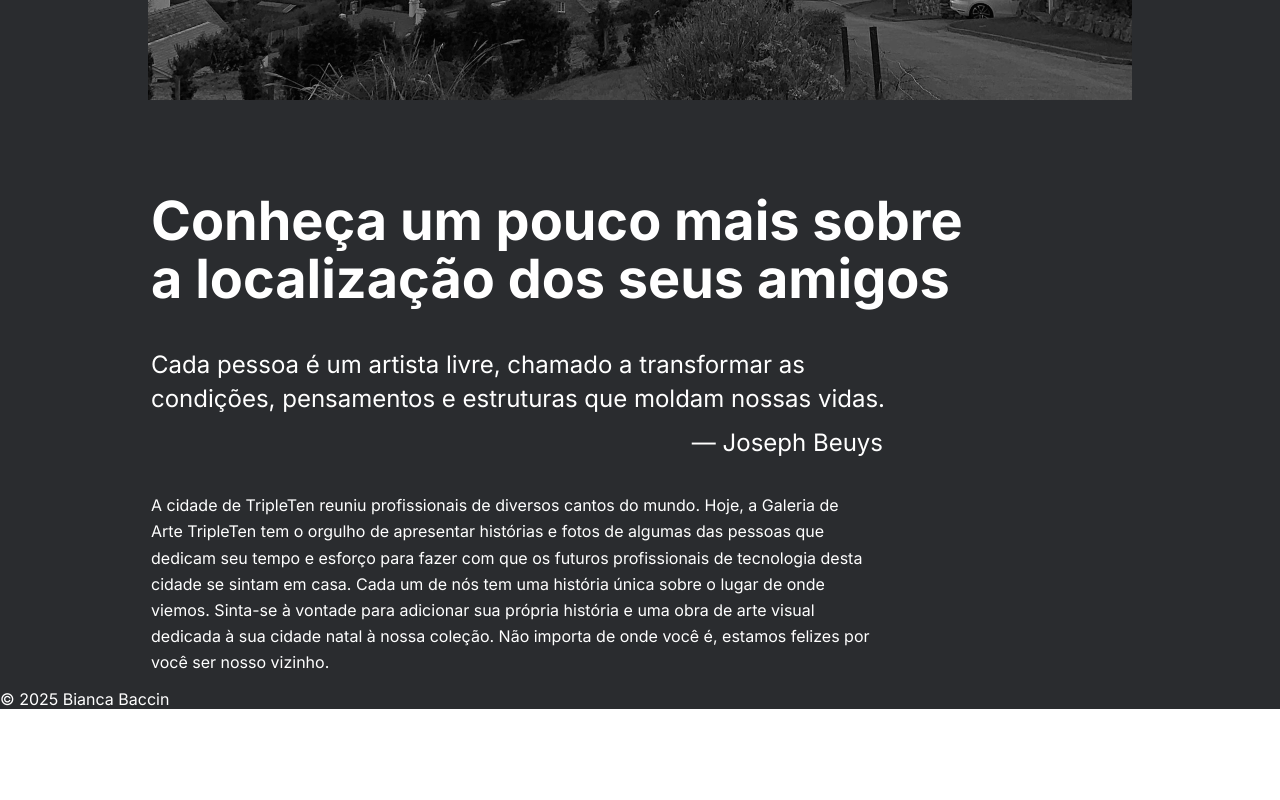
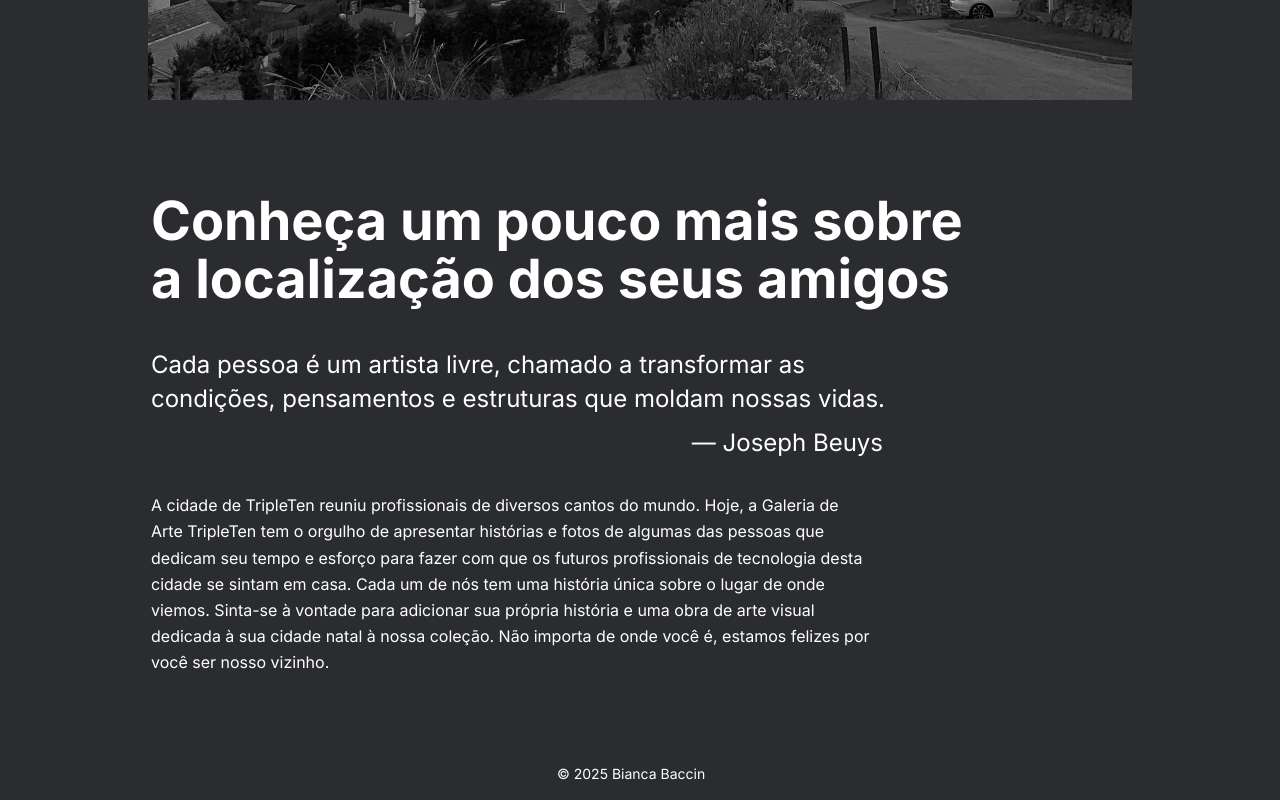
Before and after one commit to biancabaccin/web_project_homeland, a plain HTML site: page index.html in a window 1280 px wide. Shown: the part 1080-1880 px from the top of the page. Before the commit the page ends 1805 px from the top, so only its background shows below. Drawn offline with Linux system fonts and the light colour scheme.

Commit message:
Adiciona Footer

```diff
--- a/blocks/footer.css
+++ b/blocks/footer.css
@@ -0,0 +1,13 @@
+.footer {
+  width: 166px;
+  height: 16px;
+  margin: 92px auto 0;
+  padding-bottom: 18px;
+  font-weight: 400;
+  font-size: 14px;
+  line-height: 1.1429;
+}
+
+.footer__copyright {
+  margin: 0;
+}
--- a/blocks/page.css
+++ b/blocks/page.css
@@ -1,6 +1,7 @@
 .page {
   max-width: 1280px;
   max-height: 1883px;
+  /* max-height: 1883px; */
   width: 100%;
   margin: 0 auto;
   color: #ffffff;
--- a/pages/index.css
+++ b/pages/index.css
@@ -5,3 +5,4 @@
 @import url(../blocks/content.css);
 @import url(../blocks/lead.css);
 @import url(../blocks/intro.css);
+@import url(../blocks/footer.css);
```
